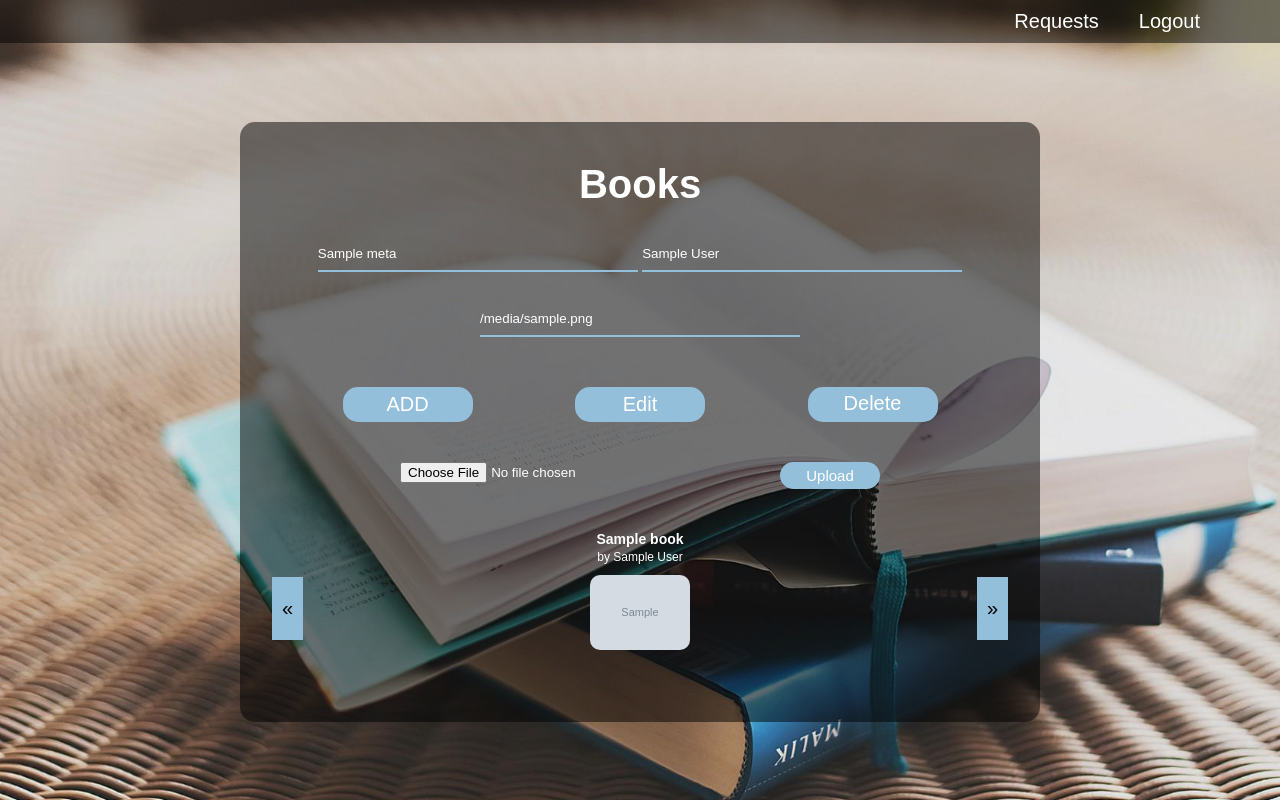
After one commit to MohamedBhaa/CandleApp, a Flask app: template templates/update.html in a window 1280 px wide. The commit adds this page. Run offline with Flask 2, Linux system fonts and the light colour scheme; the template is opened without the code that fills it: most values are stand-ins (such as "Sample title", 1, 10 or a date in 2020); grey boxes marked "Sample" are stand-in pictures; some libraries are stand-ins or nearby versions.

Commit message:
Add Design Routes

```diff
--- a/app.py
+++ b/app.py
@@ -268,6 +268,89 @@ def voice_search():
 
     return jsonify({'Books': books})
 
+    # Zeina's Routes
+    @app.route('/')
+    def login():
+        return render_template('login.html')
+
+
+@app.route('/books/', methods=['GET', 'POST'])
+def books():
+    page = request.args.get('page', 1, type=int)
+    books = Book.query.paginate(per_page=3, page=page, error_out=False)
+    if request.method == 'POST':
+        title = request.form['title']
+        cover = request.form['cover']
+        author = request.form['author']
+
+        if cover == '':
+            book = Book(title=title, author=author)
+        else:
+            book = Book(title=title, author=author, cover=cover)
+
+        db.session.add(book)
+        db.session.commit()
+
+    return render_template('books.html', books=books)
+
+
+@app.route('/books/<int:book_id>/', methods=['GET', 'POST'])
+def update(book_id):
+    page = request.args.get('page', 1, type=int)
+    books = Book.query.paginate(per_page=3, page=page, error_out=False)
+    meta = Book.query.filter_by(id=book_id)
+    if request.method == 'POST':
+        title = request.form['title']
+        cover = request.form['cover']
+        author = request.form['author']
+        meta.update({'title': title, 'cover': cover, 'author': author})
+        db.session.commit()
+        return redirect(url_for('books'))
+
+    return render_template('update.html', books=books, meta=meta.first())
+
+
+@app.route('/delete/<int:book_id>/')
+def delete(book_id):
+    Book.query.filter_by(id=book_id).delete()
+    db.session.commit()
+    return redirect(url_for('books'))
+
+@app.route('/requests/')
+def requests():
+    all_requests = Request.query.filter_by(status='Waiting').all()
+    return render_template('requests.html', requests=all_requests)
+
+
+@app.route('/requests/add/', methods=['GET', 'POST'])
+def add_request():
+    if request.method == 'POST':
+        books = request.form['books']
+        user = request.form['user']
+        req = Request(books_requested=books, user_id=user)
+        db.session.add(req)
+        db.session.commit()
+
+    return render_template('add_request.html')
+
+@app.route('/requests/<int:req_id>')
+def change_status(req_id):
+    req = Request.query.filter_by(id=req_id).update({'status': 'Done!'})
+    db.session.commit()
+    return redirect(url_for('requests'))
+
+
+@app.route('/logout/')
+def logout():
+    return redirect(url_for('login'))
+
+@app.route('/upload/<int:book_id>', methods=['POST'])
+def upload(book_id):
+    content = request.files['file']
+    book = Book.query.filter_by(id=book_id).update({'content': content.read()})
+    db.session.commit()
+    return redirect(url_for('books'))
+
 
 if __name__ == '__main__':
     app.run()
--- /dev/null
+++ b/static/books.css
@@ -0,0 +1,142 @@
+.content {
+    position: relative;
+    width: 100%;
+    height: calc(100vh - 43px);
+}
+
+.main-form {
+    position: absolute;
+    top: 50%;
+    left: 50%;
+    transform: translate(-50%,-50%);
+    width:800px;
+    height:600px;
+    background:rgb(0, 0, 0, 0.5);
+    border-radius: 15px;
+    box-sizing: border-box;
+    text-align:center;
+}
+
+.buttons {
+    display: flex;
+    justify-content: space-evenly;
+}
+
+input[type='text'] {
+    outline: none;
+    border: none;
+    width: 40%;
+    height: 35px;
+    margin-top: 30px;
+    border-bottom: 2px solid rgb(147, 191, 218);
+    background: none;
+    color: white;
+}
+
+::placeholder{
+    color: white;
+}
+
+.submit {
+    width: 130px;
+    height: 35px;
+    margin-top: 50px;
+    background: rgb(147, 191, 218);
+    border: none;
+    outline: none;
+    text-decoration: none;
+    padding: 5px;
+    color: white;
+    border-radius: 15px;
+    font-size :20px;
+}
+
+.submit:hover {
+    background: #fff;
+    color:black ;
+}
+
+.upload {
+    margin-top: 40px;
+    width: 60%;
+    display: flex;
+    justify-content: space-between;
+    margin-left: 20%;
+}
+
+/* .file-upload {
+    width: 250px;
+    color: #fff;
+    background-color: rgb(147, 191, 218);
+    cursor: pointer;
+    padding: 7px;
+}
+
+.file-upload:hover {
+    background-color: #fff;
+    color: black;
+} */
+
+input[type="file"] {
+    color: white;
+}
+
+button {
+    border: none;
+    font-size: 15px;
+    border-radius: 15px;
+    padding: 5px;
+    width: 100px;
+    color: #fff;
+    background-color:rgb(147, 191, 218);
+}
+
+button:hover {
+    background-color: #fff;
+    color: black;
+}
+
+.container {
+    margin-top: 50px;
+    display: flex;
+    justify-content: space-between;
+    align-items: flex-end;
+}
+
+.book {
+    color: white;
+    display: inline-block;
+    text-decoration: none;
+    /* width: 150px; */
+}
+
+.book p {
+    font-size: 12px;
+    line-height: 0px;
+}
+
+.book .title {
+    font-weight: 700;
+    font-size: 14px;
+}
+
+.book img {
+    border-radius: 10px;
+    width: 100px;
+    max-height: 100px;
+}
+
+.nav {
+    text-decoration: none;
+    display: inline-block;
+    padding: 20px 10px;
+    background-color:rgb(147, 191, 218);
+    color: black;
+    font-size: 20px;
+    margin: 32px;
+    cursor: pointer;
+}
+
+.nav:hover{
+    background-color:white;
+}
--- /dev/null
+++ b/static/main.css
@@ -0,0 +1,43 @@
+* {
+    box-sizing: border-box;
+    padding :0;
+    margin:0;
+    font-family: sans-serif;
+}
+
+body {
+    background: url(imgs/h.jpg);
+    background-size: cover;
+}
+
+.page-head, .page-description {
+    text-align: center;
+}
+
+.page-head {
+    font-size: 40px;
+    color: white;
+    margin-top: 40px;
+}
+
+nav {
+    display: flex;
+    justify-content: right;
+    align-items: center;
+    width: 100%;
+    background-color: rgb(0, 0, 0, 0.5);
+    text-decoration: none;
+    font-size: 20px;
+    padding-right: 50px;
+}
+
+nav a {
+    text-decoration: none;
+    color: white;
+    padding: 10px;
+    margin-right: 20px;
+}
+
+nav a:hover {
+    color: black;
+}
--- /dev/null
+++ b/templates/base.html
@@ -0,0 +1,25 @@
+<!DOCTYPE html>
+<html lang="en">
+    <head>
+        <meta charset="UTF-8">
+        <meta http-equiv="X-UA-Compatible" content="IE=edge">
+        <meta name="viewport" content="width=device-width, initial-scale=1.0">
+
+        <title>
+            {% block title %}
+            {% endblock %}
+        </title>
+
+        <link rel="stylesheet" href="{{ url_for('static',filename='main.css') }}"/>
+
+        {% block custom_css %}
+        {% endblock %}
+
+    </head>
+    <body>
+
+        {% block body %}
+        {% endblock %}
+
+    </body>
+</html>
--- /dev/null
+++ b/templates/update.html
@@ -0,0 +1,56 @@
+{% extends 'base.html' %}
+
+{% block title %}CandleApp | Books{% endblock %}
+
+{% block custom_css %}
+    <link rel="stylesheet" href="{{ url_for('static', filename='books.css') }}"/>
+{% endblock %}
+
+{% block body %}
+
+    <nav>
+        <a href="{{ url_for('requests') }}">Requests</a>
+        <a href="{{ url_for('logout') }}">Logout</a>
+    </nav>
+
+    <div class="content">
+        <div class="main-form">
+            <form method="POST" action="{{ url_for('update', book_id=meta.id) }}">
+                <h1 class= "page-head">Books</h1>
+                <input name="title" type="text" placeholder="Book Title" value="{{ meta.title }}">
+                <input name="author" type="text" placeholder="Author" value="{{ meta.author }}">
+                <input name="cover" type="text" placeholder="Cover URL" value="{{ meta.cover }}">
+
+                <div class="buttons">
+                    <input class="submit" type="submit" value="ADD">
+                    <input class="submit" type="submit" value="Edit">
+                    <a class="submit" href="{{ url_for('delete', book_id=meta.id) }}">Delete</a>
+                </div>
+            </form>
+
+            <form class="upload" method="POST" action="{{ url_for('upload', book_id=meta.id) }}" enctype="multipart/form-data">
+                <!-- <label class="file-upload">
+                    <input type="file"/>Select File
+                </label> -->
+                <input name="file" type="file">
+                <button>Upload</button>
+            </form>
+
+            <div class="container">
+                <a class="nav" href="{{ url_for('books', page=books.page-1) }}">&laquo;</a>
+
+                {% for book in books.items %}
+                    <a class="book" href="{{ url_for('update', book_id=book.id) }}">
+                        <p class="title">{{book.title}}</p><br>
+                        <p>by {{book.author}}</p><br>
+                        <img src ="{{ book.cover }}" alt=""><br>
+                        <br/>
+                    </a>
+                {% endfor %}
+
+                <a class="nav" href="{{ url_for('books', page=books.page+1) }}">&raquo;</a>
+            </div>
+        </div>
+    </div>
+
+{% endblock %}
```
Also changed, not shown: static/logins.css (added, +55 -0 lines), static/requests.css (added, +52 -0 lines), templates/add_request.html (added, +25 -0 lines), templates/books.html (added, +56 -0 lines), templates/login.html (+15 -26 lines), templates/requests.html (added, +29 -0 lines), static/imgs/h.jpg (added).
